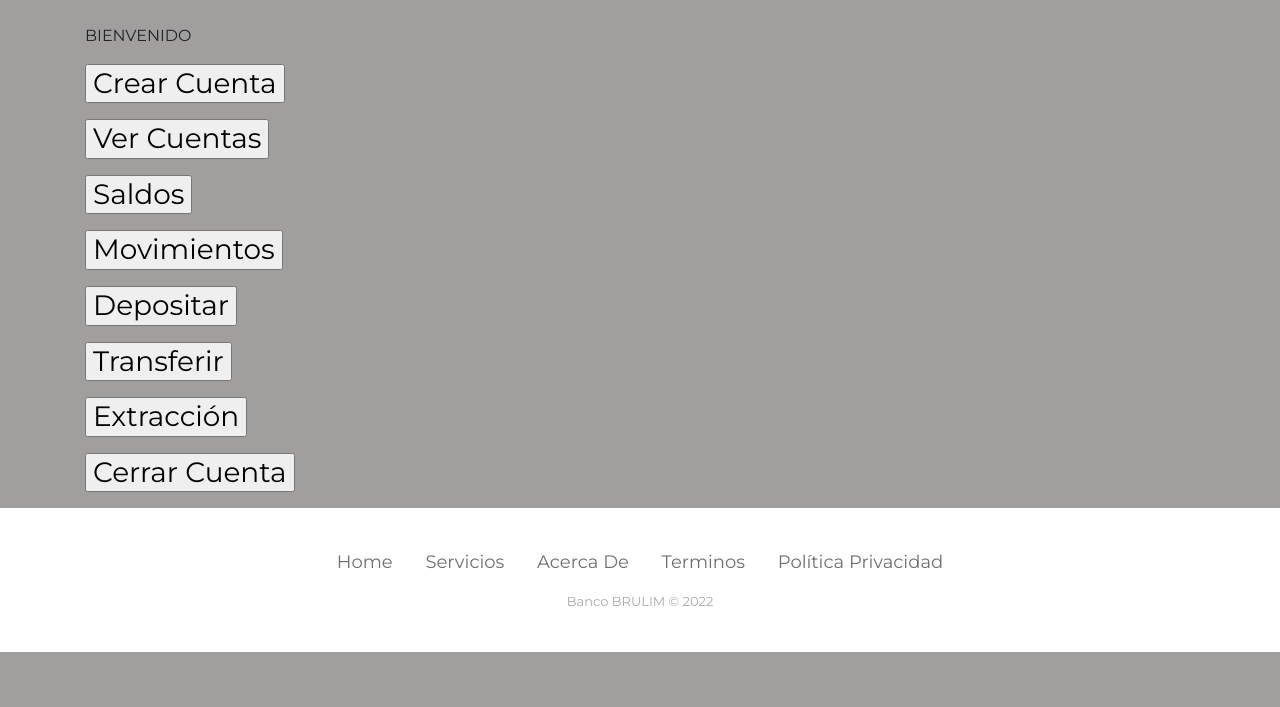
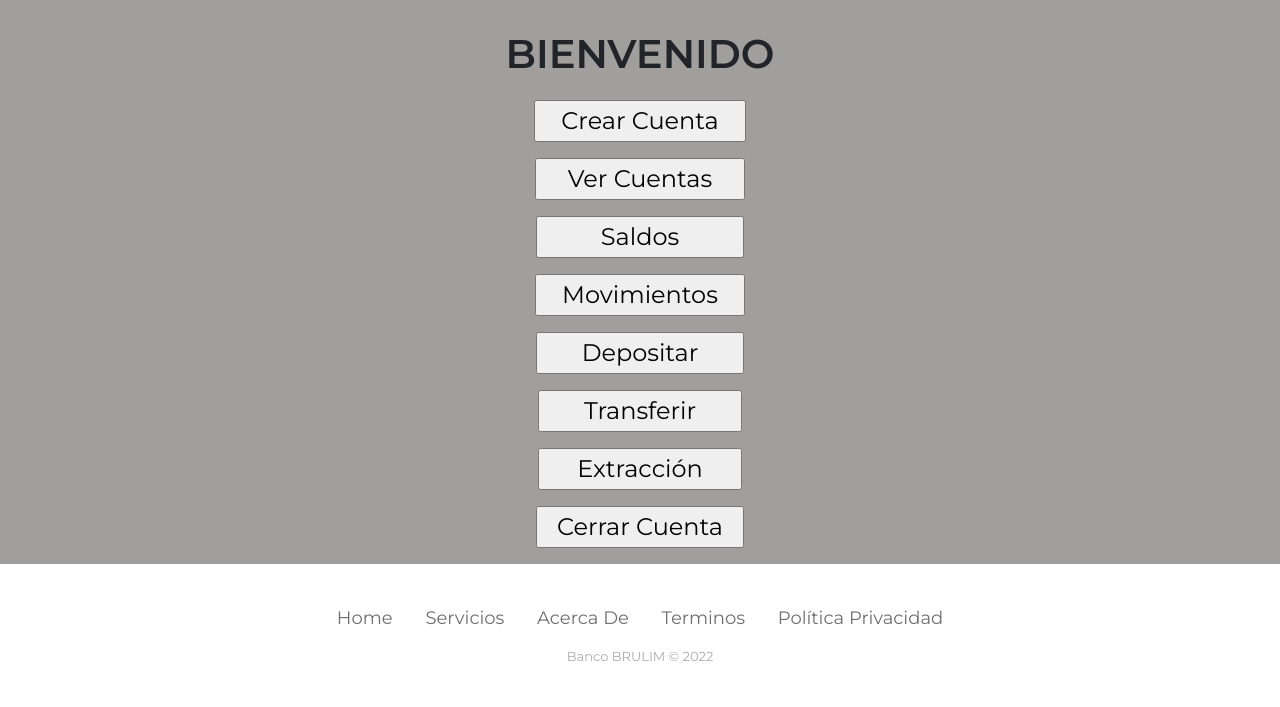
Before and after one commit to JORGEBRUNO2020/sistema_bancario_brulim, a Flask app: page /volver in a window 1280 px wide. Shown: the part 124-831 px from the top of the page. Before the commit the page ends 776 px from the top, so only its background shows below. Run offline with Flask 2, Linux system fonts and the light colour scheme; some libraries are stand-ins or nearby versions.

Commit message:
1er progreso estilo menu

```diff
--- a/templates/views/crear_cuenta.html
+++ b/templates/views/crear_cuenta.html
@@ -10,6 +10,7 @@
     .datos_numeros{
         text-align: right;
     }
+
 </style>
 <div class="page-container">
 
--- a/templates/views/main_page.html
+++ b/templates/views/main_page.html
@@ -1,35 +1,56 @@
+<style>
+    .opciones {
+        text-align: center;
+        border-radius: 18px;
+        color: rgb(97, 94, 94);
+        text-shadow: 2px 2px 5px black;
+        font-size: 24px;
+    }
+    .datos_texto{
+        text-align: center;
+    }
+    .datos_numeros{
+        text-align: right;
+    }
+    .titulos2 {
+        text-align: center;
+        font-weight: bold;
+        font-size: 40px;
+    }
+</style>
 <div class="page-container">
     {% include '/views/header.html' %}
 
         <div class="content">
-            BIENVENIDO
+            <div class="titulos2">BIENVENIDO</div>
+
 
             <body>
 
-                <form class="titulos h3 mb-3 font-weight-bolder"  method="get" action='/crear_cuenta'>
+                <form class="opciones  mb-3 font-weight-bolder"  method="get" action='/crear_cuenta'>
                 <a class="nav-link" href='/crear_cuenta'></a>
-                <input type="submit" value="Crear Cuenta" />
+                <input type="submit" value="   Crear Cuenta   " />
                 </form>
-                <form class="titulos h3 mb-3 font-weight-bolder" method="get" action='/listar_cuentas'>
-                <input type="submit" value="Ver Cuentas" />
+                <form class="opciones  mb-3 font-weight-bolder" method="get" action='/listar_cuentas'>
+                <input type="submit" value="    Ver Cuentas    " />
                 </form>
-                <form class="titulos h3 mb-3 font-weight-bolder" method="get" action='/listar_saldos'>
-                <input type="submit" value="Saldos" />
+                <form class="opciones  mb-3 font-weight-bolder" method="get" action='/listar_saldos'>
+                <input type="submit" value="         Saldos         " />
                 </form>
-                <form class="titulos h3 mb-3 font-weight-bolder"  method="get" action='/listar_movimientos'>
-                <input type="submit" value="Movimientos" />
+                <form class="opciones  mb-3 font-weight-bolder"  method="get" action='/listar_movimientos'>
+                <input type="submit" value="   Movimientos   " />
                 </form>
-                <form class="titulos h3 mb-3 font-weight-bolder"  method="get" action='/realizar_deposito'>
-                <input type="submit" value="Depositar" />
+                <form class="opciones  mb-3 font-weight-bolder"  method="get" action='/realizar_deposito'>
+                <input type="submit" value="      Depositar      " />
                 </form>
-                <form class="titulos h3 mb-3 font-weight-bolder" method="get" action='/realizar_transferencia'>
-                <input type="submit" value="Transferir" />
+                <form class="opciones  mb-3 font-weight-bolder" method="get" action='/realizar_transferencia'>
+                <input type="submit" value="      Transferir      " />
                 </form>
-                <form class="titulos h3 mb-3 font-weight-bolder"  method="get" action='/realizar_retiro'>
-                <input type="submit" value="Extracción" />
+                <form class="opciones  mb-3 font-weight-bolder"  method="get" action='/realizar_retiro'>
+                <input type="submit" value="     Extracción     " />
                 </form>
-                <form class="titulos h3 mb-3 font-weight-bolder"  method="get" action='/cerrar_cuenta'>
-                <input type="submit" value="Cerrar Cuenta" />
+                <form class="opciones  mb-3 font-weight-bolder"  method="get" action='/cerrar_cuenta'>
+                <input type="submit" value="  Cerrar Cuenta  " />
                 </form>
 
 
```
Also changed, not shown: templates/views/realizar_deposito.html (+12 -3 lines).
